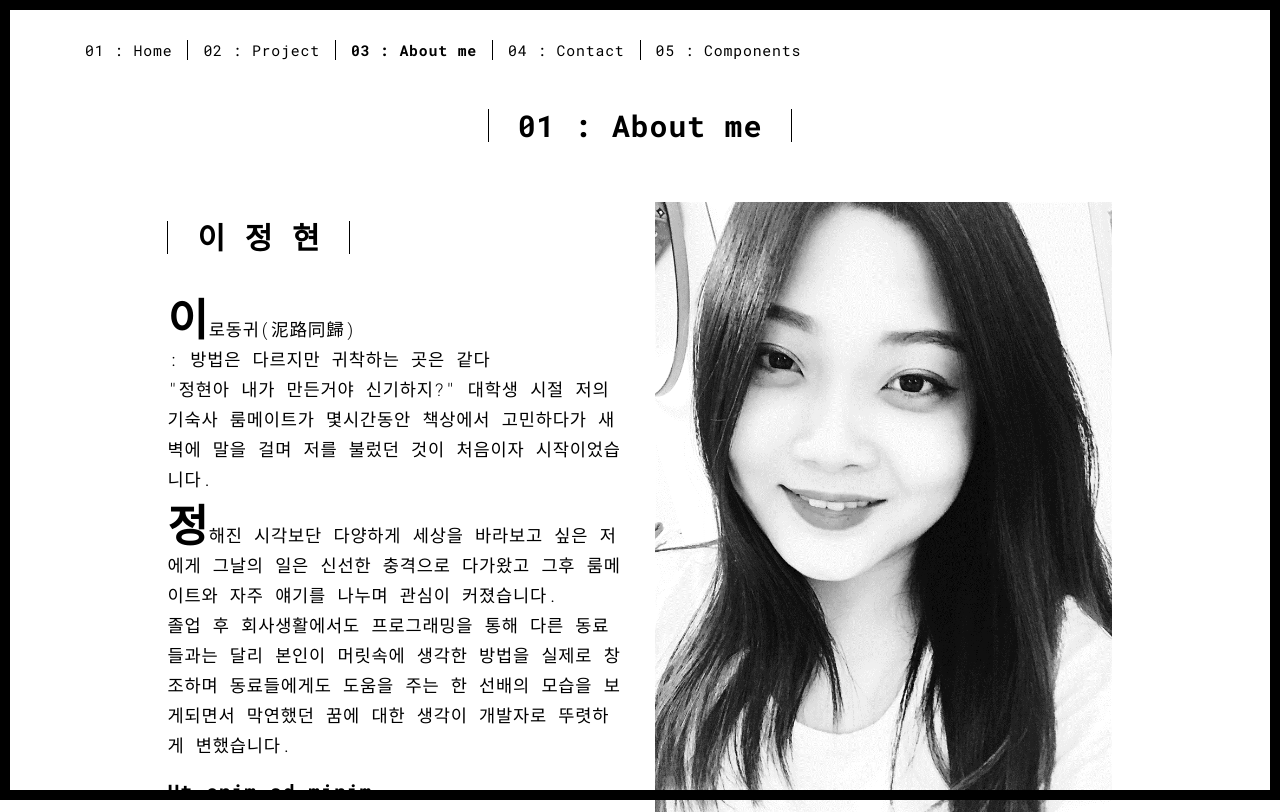
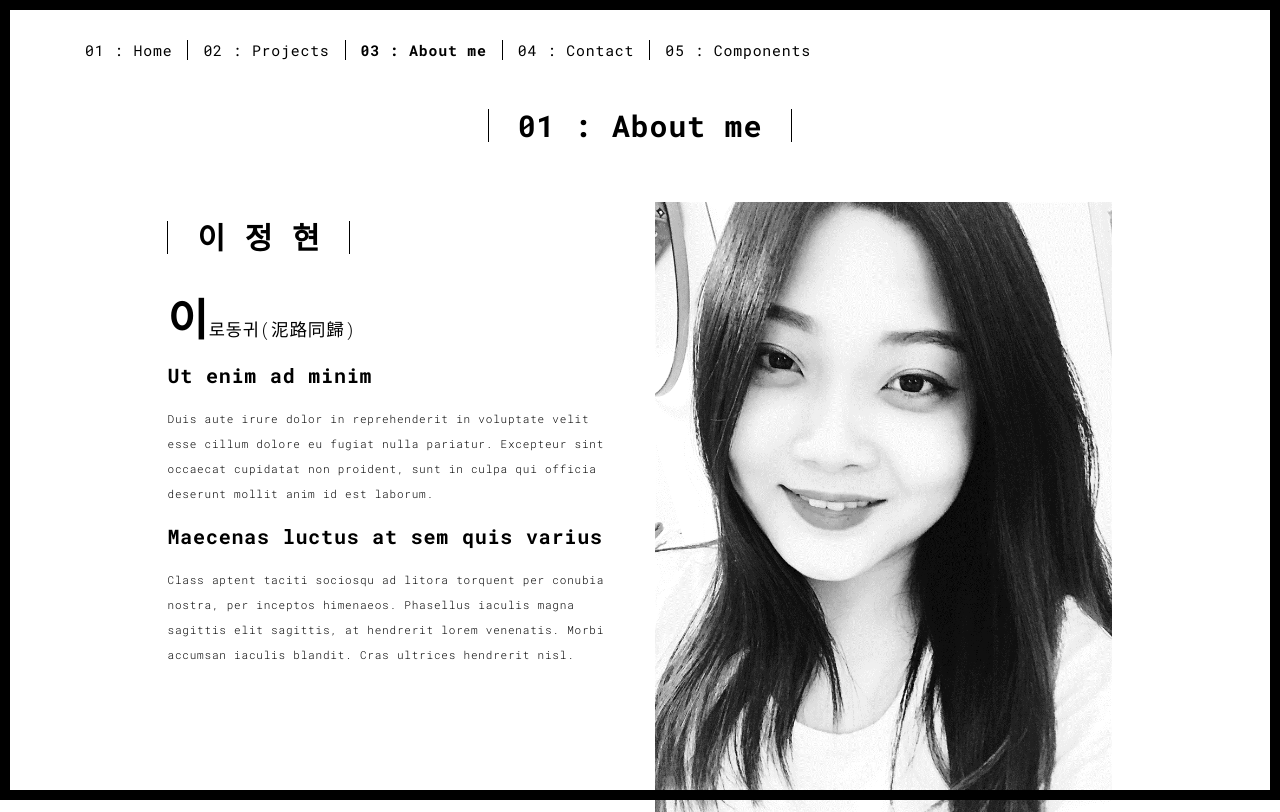
Before and after one commit to helloppiok/portfolio, a plain HTML site: page about.html in a window 1280 px wide. Shown: the top 812 px of the page. Drawn offline with Linux system fonts and the light colour scheme.

Commit message:
소개변경

```diff
--- a/about.html
+++ b/about.html
@@ -67,7 +67,7 @@
       <div class="collapse navbar-collapse" id="navbar-collapse">
         <ul class="nav navbar-nav ">
           <li><a href="./index.html" title="">01 : Home</a></li>
-          <li><a href="./works.html" title="">02 : Project</a></li>
+          <li><a href="./works.html" title="">02 : Projects</a></li>
           <li><a href="./about.html" title="">03 : About me</a></li>
           <li><a href="./contact.html" title="">04 : Contact</a></li>
           <li><a href="./components.html" title="">05 : Components</a></li>
@@ -95,13 +95,13 @@
                   <p class="introduce">
                     <br>
                     <span id="first-text">이</span>로동귀(泥路同歸)<br>
-                    : 방법은 다르지만 귀착하는 곳은 같다<br>
-                    "정현아 내가 만든거야 신기하지?" 대학생 시절 저의 기숙사 룸메이트가 몇시간동안 책상에서 고민하다가 새벽에 말을 걸며 저를 불렀던 것이 처음이자 시작이었습니다.
+                    <!-- : 방법은 다르지만 귀착하는 곳은 같다<br>
+                    "정현아 내가 만든거야 신기하지?" 대학생 시절 저의 기숙사 룸메이트가 몇시간동안 책상에서 고민하다가 새벽에 말을 걸며 저를 불렀던 것이 처음이자 시작이었습니다.  -->
                   </p>
 
                   <p class="introduce">
-                    <span id="first-text">정</span>해진 시각보단 다양하게 세상을 바라보고 싶은 저에게 그날의 일은 신선한 충격으로 다가왔고 그후 룸메이트와 자주 얘기를 나누며 관심이 커졌습니다.<br>
-                    졸업 후 회사생활에서도 프로그래밍을 통해 다른 동료들과는 달리 본인이 머릿속에 생각한 방법을 실제로 창조하며 동료들에게도 도움을 주는 한 선배의 모습을 보게되면서 막연했던 꿈에 대한 생각이 개발자로 뚜렷하게 변했습니다.
+                    <!-- <span id="first-text">정</span>해진 시각보단 다양하게 세상을 바라보고 싶은 저에게 그날의 일은 신선한 충격으로 다가왔고 그후 룸메이트와 자주 얘기를 나누며 관심이 커졌습니다.<br>
+                    졸업 후 회사생활에서도 프로그래밍을 통해 다른 동료들과는 달리 본인이 머릿속에 생각한 방법을 실제로 창조하며 동료들에게도 도움을 주는 한 선배의 모습을 보게되면서 막연했던 꿈에 대한 생각이 개발자로 뚜렷하게 변했습니다.   -->
                   </p>
 
 
```
